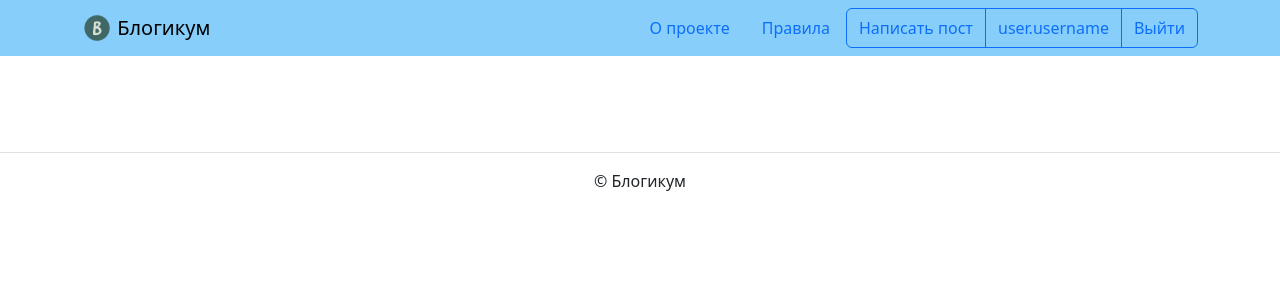
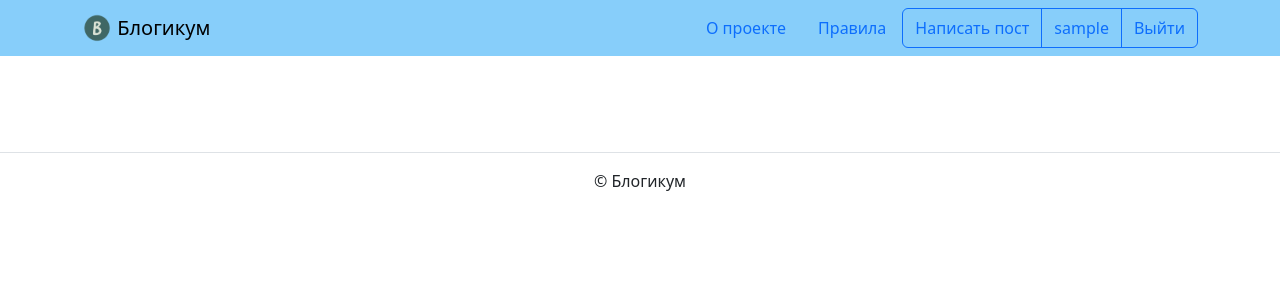
Before and after one commit to khasanovmma/django_sprint4, a Django app: page / in a window 1280 px wide. Shown: the top 300 px of the page. Run offline with Django 3.2, Linux system fonts and the light colour scheme; the visitor is signed in with stand-in values (Sample User, id 1); data comes from the database, SQL or seed files in the repository; data that the repository does not hold is empty; parts of the project's set-up code (start-up, migrations or seed data) failed here and were passed over; some libraries are stand-ins or nearby versions.

Commit message:
feat: implement profile page

```diff
--- a/blogicum/blog/urls.py
+++ b/blogicum/blog/urls.py
@@ -12,4 +12,5 @@ urlpatterns = [
         views.category,
         name="category_posts",
     ),
+    path('profile/<username>/', views.profile, name='profile'),
 ]
--- a/blogicum/blog/views.py
+++ b/blogicum/blog/views.py
@@ -1,7 +1,8 @@
 from django.shortcuts import get_object_or_404, render
+from django.core.paginator import Paginator
 
 from blog.constants import POSTS_LIMIT
-from .models import Category
+from .models import Category, User
 from .selectors import get_active_post_queryset
 
 
@@ -80,3 +81,13 @@ def category(request, category_slug):
         template_name=template,
         context={"category": category_obj, "post_list": post_list},
     )
+
+
+def profile(request, username):
+    user = get_object_or_404(User, username=username)
+    posts = user.posts.all()
+    paginator = Paginator(posts, POSTS_LIMIT)
+    page_number = request.GET.get("page")
+    page_obj = paginator.get_page(page_number)
+    context = {"profile": user, "post_list": page_obj}
+    return render(request, "blog/profile.html", context=context)
--- a/blogicum/templates/blog/profile.html
+++ b/blogicum/templates/blog/profile.html
@@ -12,7 +12,8 @@
     </ul>
     <ul class="list-group list-group-horizontal justify-content-center">
       {% if user.is_authenticated and request.user == profile %}
-      <a class="btn btn-sm text-muted" href="{% url 'blog:edit_profile' %}">Редактировать профиль</a>
+      {% comment "todo" %}{% url 'blog:edit_profile' %}{% endcomment %}
+      <a class="btn btn-sm text-muted" href="/">Редактировать профиль</a>
       <a class="btn btn-sm text-muted" href="{% url 'password_change' %}">Изменить пароль</a>
       {% endif %}
     </ul>
--- a/blogicum/templates/includes/header.html
+++ b/blogicum/templates/includes/header.html
@@ -27,10 +27,8 @@
                 </a>
               </button>
               <button type="button" class="btn btn-outline-primary">
-                {% comment "todo" %}{% url 'blog:profile' user.username %}{% endcomment %}
-                <a class="text-decoration-none text-reset" href="/">
-                  {% comment "todo" %}{{ user.username }}{% endcomment %}
-                  user.username
+                <a class="text-decoration-none text-reset" href="{% url 'blog:profile' user.username %}">
+                  {{ user.username }}
                 </a>
               </button>
               <button type="button" class="btn btn-outline-primary">
```
